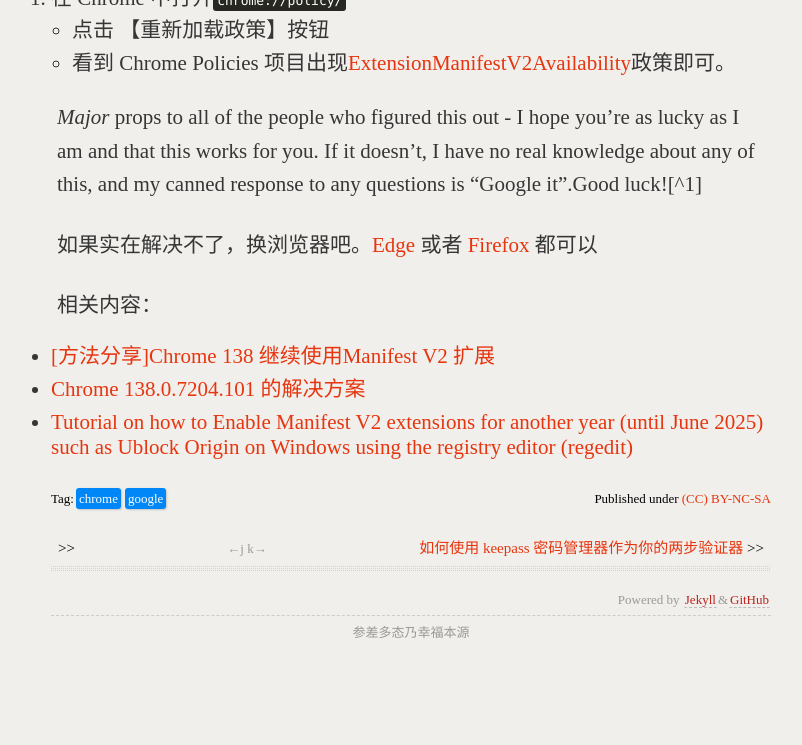
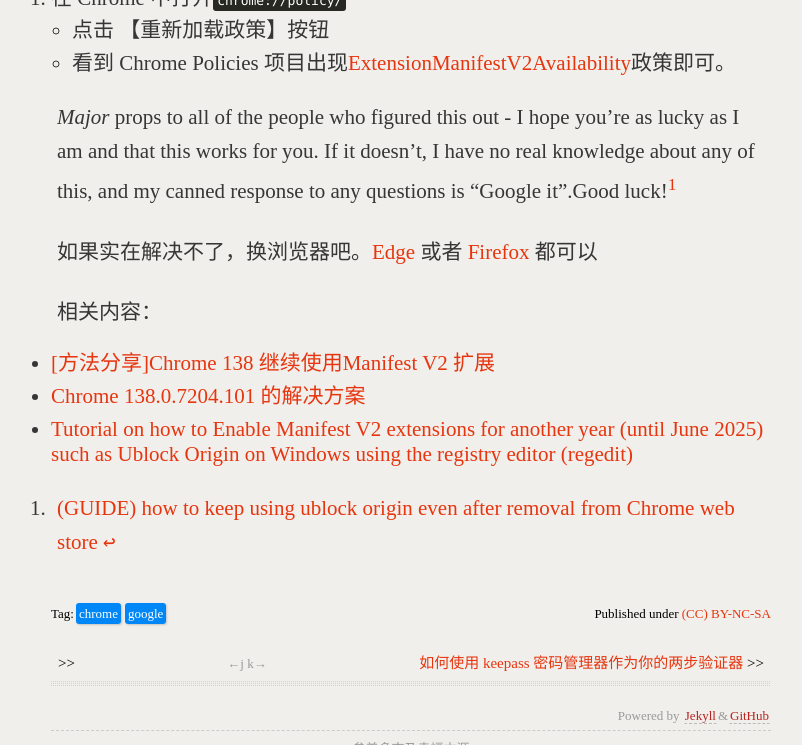
Before and after one commit to xavierskip/xavierskip.github.io, a Jekyll site: the page built from _posts/2025-07-28-google-chrome-manifest-v2.md, in a window 1280 px wide and 900 px high, scrolled down 1495 px, cut to the strip 155-900 px from the top of the window. Shown: the whole strip, without its empty margins (229-1031 px from the left). Built offline with Jekyll 4.4.1, drawn with Linux system fonts in a browser that asks for light colours; comment, search, counter and statistics services are not loaded; a style sheet for code colours, icons or effects is not loaded; before the commit the page ends 2312 px from its top, so only the background shows below that.

Commit message:
fix error

```diff
--- a/_posts/2025-07-28-google-chrome-manifest-v2.md
+++ b/_posts/2025-07-28-google-chrome-manifest-v2.md
@@ -42,7 +42,7 @@
 
 如果实在解决不了，换浏览器吧。[Edge](https://www.microsoft.com/zh-cn/edge/download) 或者 [Firefox](https://www.firefox.com/) 都可以
 
-[1]:[(GUIDE) how to keep using ublock origin even after removal from Chrome web store](https://www.reddit.com/r/chrome/comments/1ix04u4/comment/mfu1hk4/)
+[^1]:[(GUIDE) how to keep using ublock origin even after removal from Chrome web store](https://www.reddit.com/r/chrome/comments/1ix04u4/comment/mfu1hk4/)
 
 
 相关内容：
```
